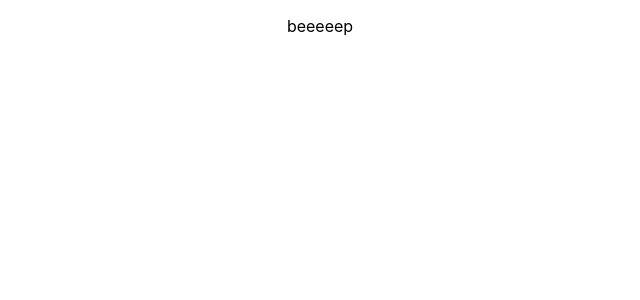
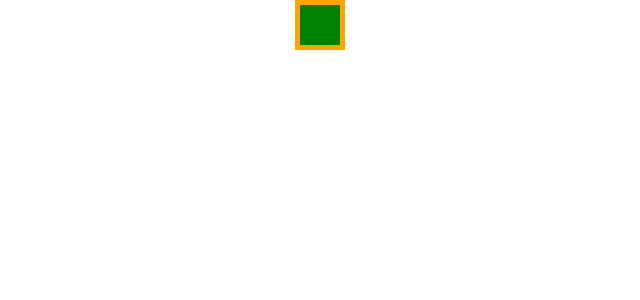
Before and after one commit to alexanderkho/1010, a React (Create React App) app: page / in a window 1280 px wide. Shown: the top 300 px of the page, without its empty margins (320-960 px from the left). Built offline with nearby package versions, Linux system fonts and the light colour scheme.

Commit message:
Update file structure

```diff
--- a/src/App.tsx
+++ b/src/App.tsx
@@ -5,7 +5,7 @@ import Board from "./components/Board";
 function App() {
   return (
     <div className="App">
-      <Board message={"beeeeep"} />
+      <Board message={"honk"} />
     </div>
   );
 }
--- /dev/null
+++ b/src/components/Block/Block.css
@@ -0,0 +1,4 @@
+.block {
+  width: 80%;
+  height: 80%;
+}
--- a/src/components/Block.tsx
+++ b/src/components/Block/index.tsx
@@ -1,4 +1,6 @@
 import * as React from "react";
+
+import "./Block.css";
 
 type Props = {
   color: "blue" | "red" | "orange" | "green";
@@ -8,7 +10,7 @@ const Block: React.FC<Props> = ({ color }: Props) => {
   const style = {
     backgroundColor: color,
   };
-  return <div style={style} />;
+  return <div style={style} className="block" />;
 };
 
 export default Block;
--- /dev/null
+++ b/src/components/Board/Board.css
@@ -0,0 +1,4 @@
+.board {
+  display: flex;
+  justify-content: center;
+}
--- a/src/components/Board.tsx
+++ b/src/components/Board/index.tsx
@@ -1,7 +1,8 @@
 import * as React from "react";
 
-import Cell from "./Cell";
-import Block from "./Block";
+import Cell from "../Cell";
+import Block from "../Block";
+import "./Board.css";
 
 type Props = {
   message: string;
@@ -9,9 +10,10 @@ type Props = {
 
 const Board: React.FC<Props> = (props) => {
   return (
-    <div>
-      <p>{props.message}</p>
-      <Cell></Cell>
+    <div className="board">
+      <Cell>
+        <Block color="green" />
+      </Cell>
     </div>
   );
 };
--- /dev/null
+++ b/src/components/Cell/Cell.css
@@ -0,0 +1,8 @@
+.cell {
+  width: 50px;
+  height: 50px;
+  background-color: orange;
+  display: flex;
+  justify-content: center;
+  align-items: center;
+}
--- a/src/components/Cell.tsx
+++ b/src/components/Cell/index.tsx
@@ -1,7 +1,9 @@
 import * as React from "react";
 
+import "./Cell.css";
+
 const Cell: React.FC = ({ children }) => {
-  return <div>{children}</div>;
+  return <div className="cell">{children}</div>;
 };
 
 export default Cell;
```
